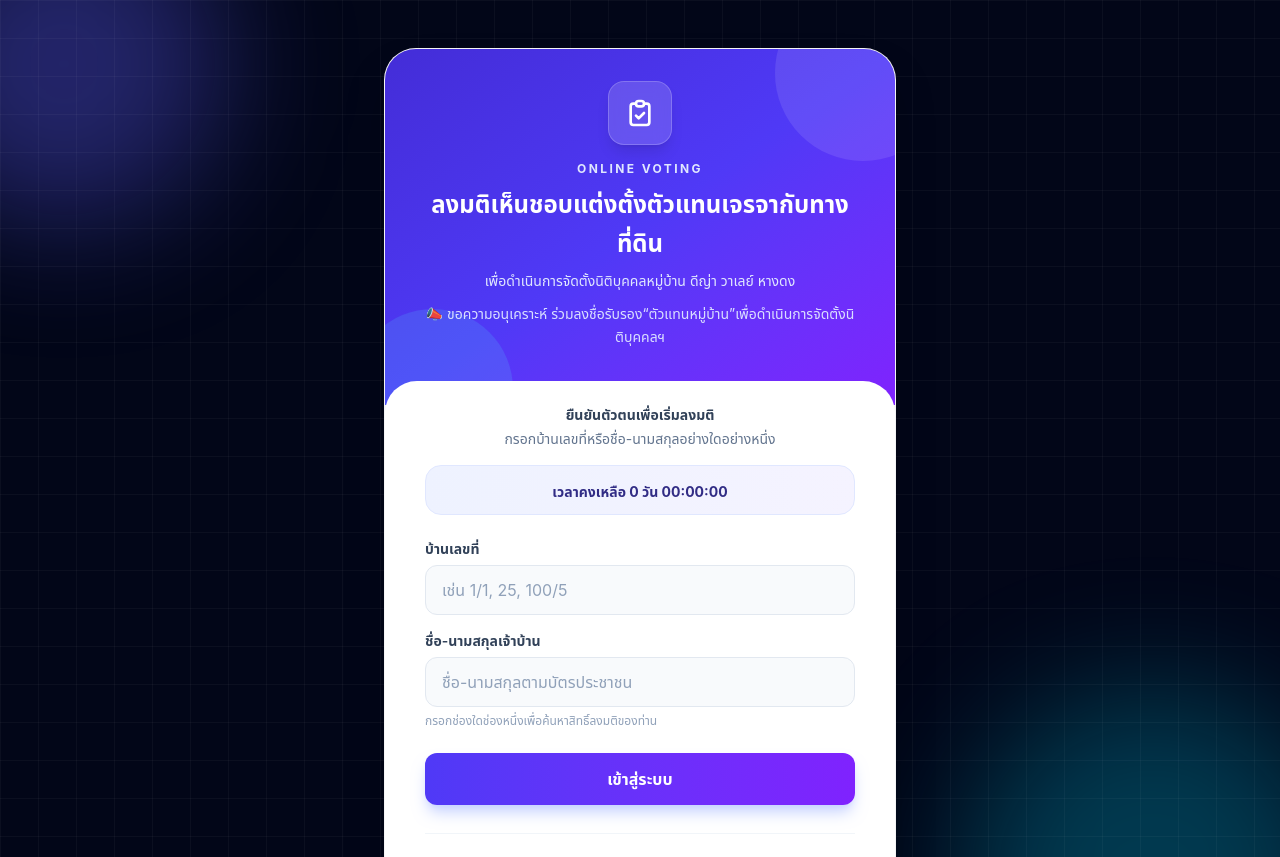
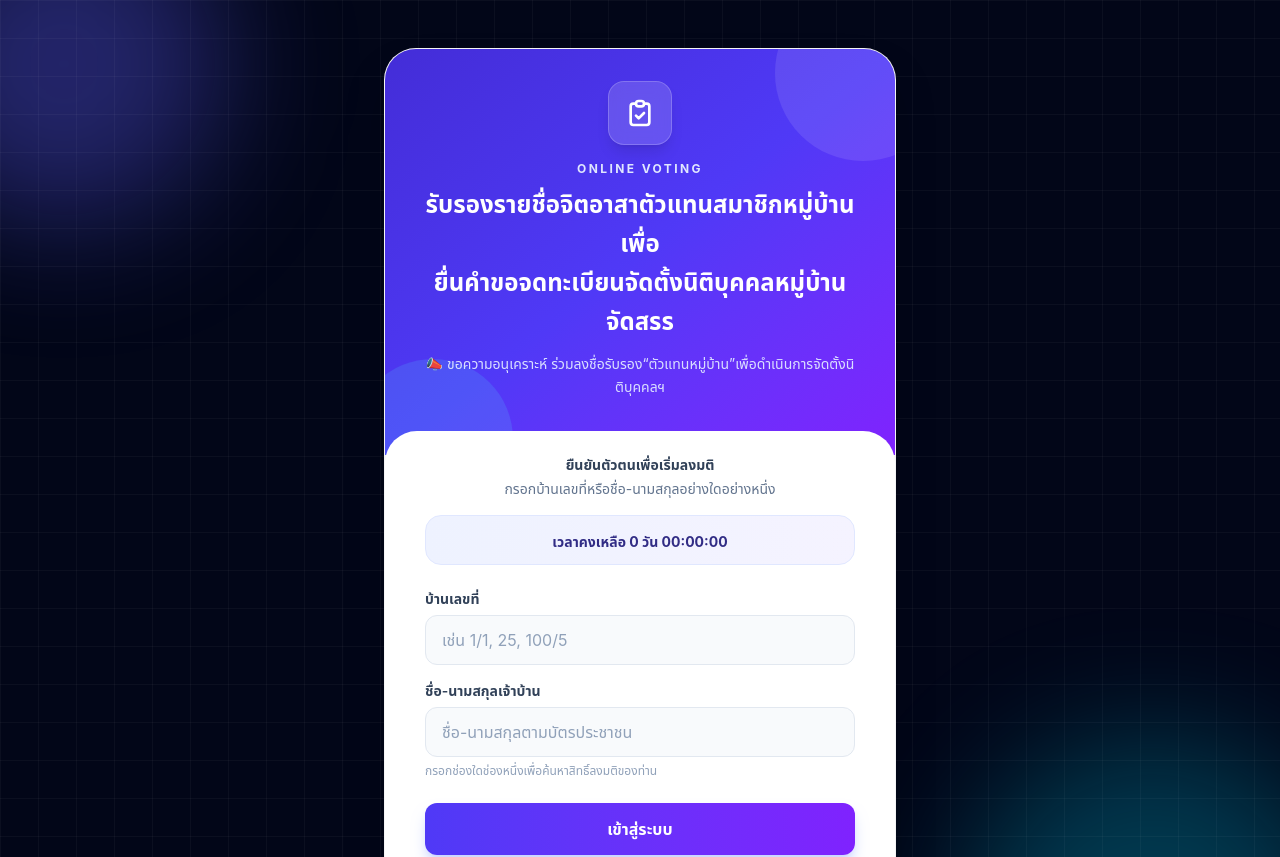
Before and after one commit to wiramatta-hub/vote-app, a Next.js app: page /login in a window 1280 px wide. Shown: the top 857 px of the page. Built offline with nearby package versions, Linux system fonts and the light colour scheme; no server answers; the database is empty.

Commit message:
title: replace voting headline with certification wording

```diff
--- a/src/app/login/page.tsx
+++ b/src/app/login/page.tsx
@@ -114,8 +114,11 @@ export default function LoginPage() {
               </svg>
             </div>
             <p className="mt-4 text-xs font-bold tracking-[0.2em] text-indigo-100">ONLINE VOTING</p>
-            <h1 className="mt-2 text-xl font-extrabold leading-relaxed sm:text-2xl">ลงมติเห็นชอบแต่งตั้งตัวแทนเจรจากับทางที่ดิน</h1>
-            <p className="mt-2 text-sm text-indigo-100">เพื่อดำเนินการจัดตั้งนิติบุคคลหมู่บ้าน ดีญ่า วาเลย์ หางดง</p>
+            <h1 className="mt-2 text-xl font-extrabold leading-relaxed sm:text-2xl">
+              รับรองรายชื่อจิตอาสาตัวแทนสมาชิกหมู่บ้านเพื่อ
+              <br />
+              ยื่นคําขอจดทะเบียนจัดตั้งนิติบุคคลหมู่บ้านจัดสรร
+            </h1>
             <p className="mt-3 text-xs leading-relaxed text-indigo-100/95 sm:text-sm">
               📣 ขอความอนุเคราะห์ ร่วมลงชื่อรับรอง“ตัวแทนหมู่บ้าน”เพื่อดำเนินการจัดตั้งนิติบุคคลฯ
             </p>
```
Also changed, not shown: 2 other files (tests, documents, lock files or other folders).
